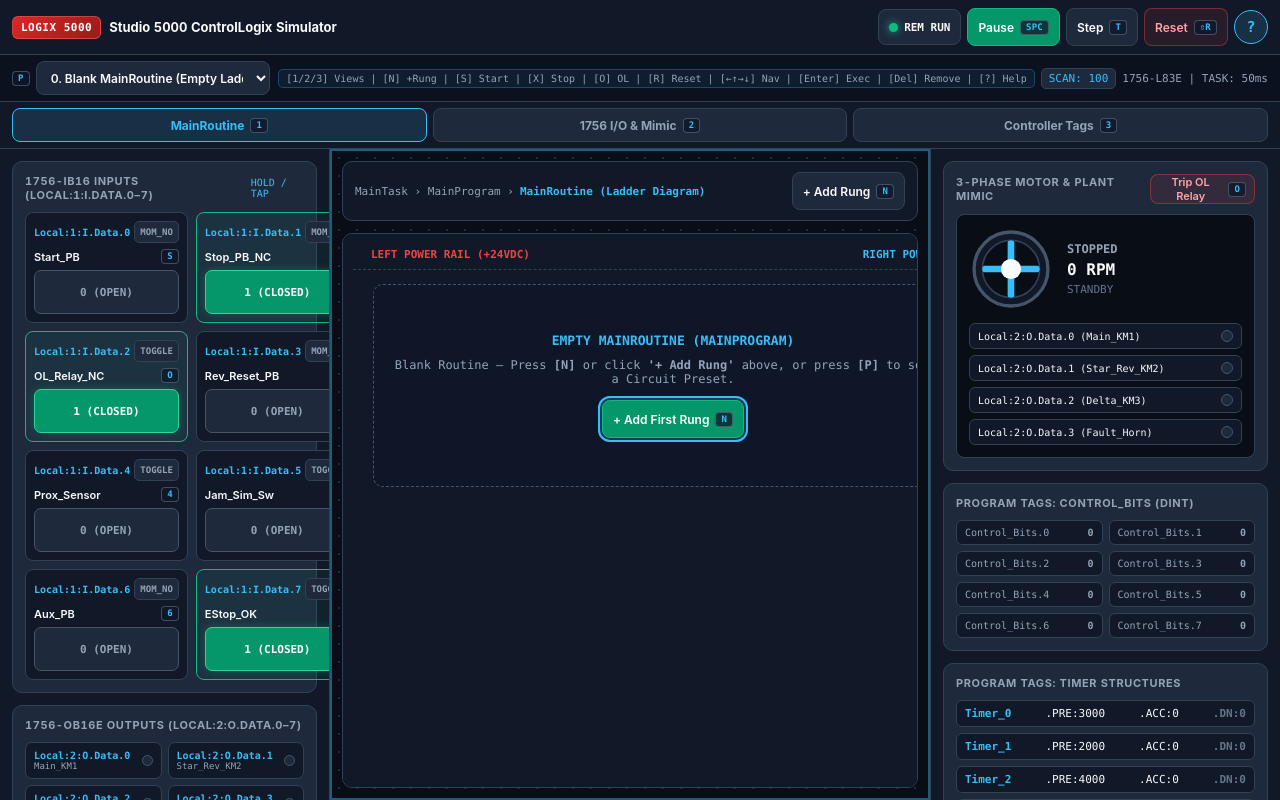
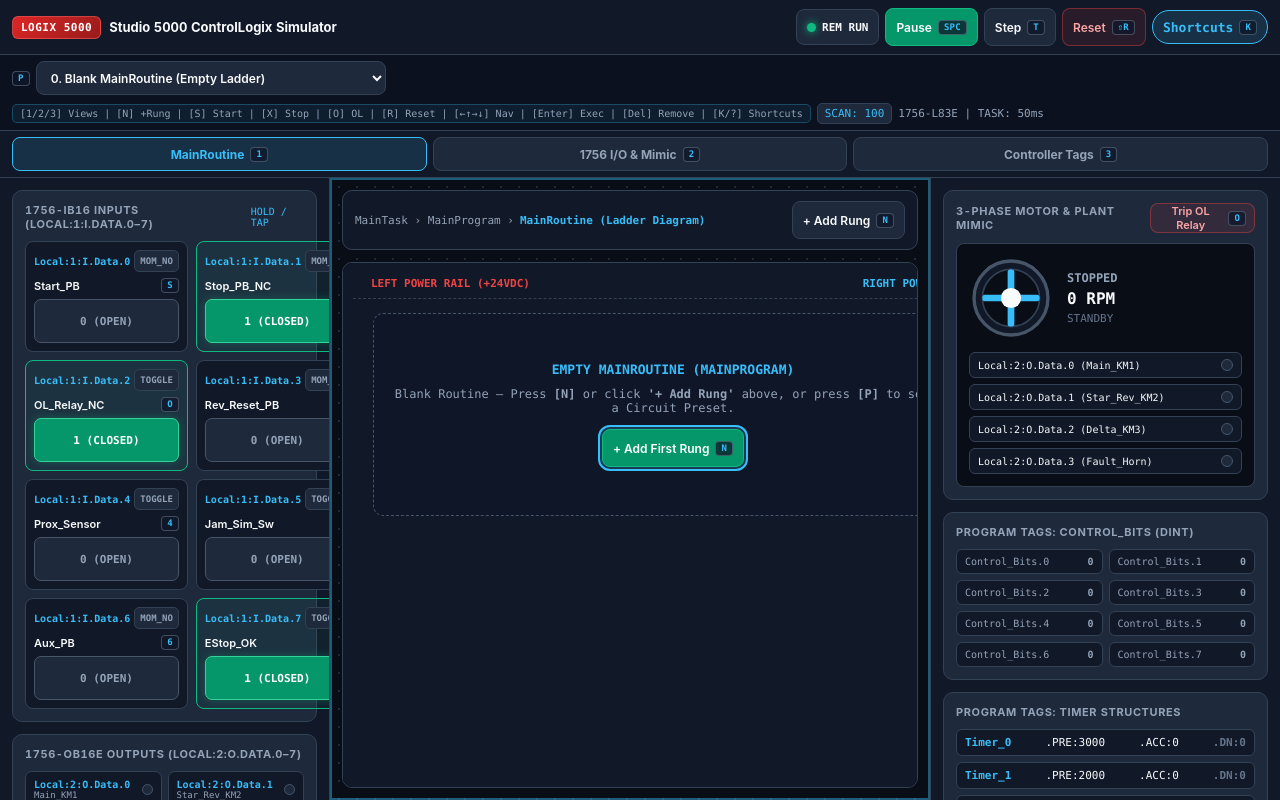
Before and after one commit to jeffry-lacanglacang/PLC-5000-Industrial-Ladder-Logic-Motor-Control-Simulator, a plain HTML site: page index.html in a window 1280 px wide. Drawn offline with Linux system fonts and the light colour scheme.

Commit message:
Update keyboard shortcuts and button styles

```diff
--- a/index.html
+++ b/index.html
@@ -232,14 +232,12 @@
   }
 
   button.btn-help-circle {
-    width: 34px;
-    min-width: 34px;
     height: 34px;
     min-height: 34px;
-    padding: 0;
-    border-radius: 50%;
+    padding: 0 10px;
+    border-radius: 17px;
     font-family: var(--font-mono);
-    font-size: 15px;
+    font-size: 13px;
     font-weight: 800;
     color: var(--sky-accent);
     border: 1.5px solid var(--sky-accent);
@@ -1245,7 +1243,7 @@
     <button id="btnRunToggle" class="btn-run" onclick="toggleCpuRun()" title="Shortcut: Space">Pause <span class="kbd-tag hide-mobile">SPC</span></button>
     <button id="btnStepScan" onclick="stepSingleScan()" title="Execute Single Continuous Task Scan (Shortcut: T)">Step <span class="kbd-tag hide-mobile">T</span></button>
     <button id="btnResetMemory" class="btn-danger" onclick="clearPlcMemory()" title="Clear Controller Tags & Reset Timers (Shortcut: Shift+R)">Reset <span class="kbd-tag hide-mobile">⇧R</span></button>
-    <button id="btnShortcutsHelp" class="btn-help-circle" onclick="openShortcutsModal()" title="View All Keyboard Shortcuts (Shortcut: ?)" aria-label="View All Keyboard Shortcuts">?</button>
+    <button id="btnShortcutsHelp" class="btn-help-circle" onclick="openShortcutsModal()" title="View All Keyboard Shortcuts (Shortcut: K or ?)" aria-label="View All Keyboard Shortcuts (K or ?)">Shortcuts <span class="kbd-tag hide-mobile">K</span></button>
   </div>
 </header>
 
@@ -1262,7 +1260,7 @@
   </div>
 
   <div class="scan-telemetry">
-    <span class="kb-hint-badge hide-mobile">[1/2/3] Views | [N] +Rung | [S] Start | [X] Stop | [O] OL | [R] Reset | [←↑→↓] Nav | [Enter] Exec | [Del] Remove | [?] Help</span>
+    <span class="kb-hint-badge hide-mobile">[1/2/3] Views | [N] +Rung | [S] Start | [X] Stop | [O] OL | [R] Reset | [←↑→↓] Nav | [Enter] Exec | [Del] Remove | [K/?] Shortcuts</span>
     <span id="scanCycleTag" class="scan-badge">SCAN: 0</span>
     <span class="hide-mobile">1756-L83E | TASK: 50ms</span>
   </div>
@@ -1384,7 +1382,7 @@
           <div class="shortcut-row"><span class="shortcut-desc">1756 I/O &amp; Mimic</span><span class="shortcut-keys"><span class="shortcut-keycap">2</span></span></div>
           <div class="shortcut-row"><span class="shortcut-desc">Controller Tags</span><span class="shortcut-keys"><span class="shortcut-keycap">3</span></span></div>
           <div class="shortcut-row"><span class="shortcut-desc">Open Routine Preset Menu</span><span class="shortcut-keys"><span class="shortcut-keycap">P</span></span></div>
-          <div class="shortcut-row"><span class="shortcut-desc">Open / Close Shortcut Key List</span><span class="shortcut-keys"><span class="shortcut-keycap">?</span></span></div>
+          <div class="shortcut-row"><span class="shortcut-desc">Open / Close Shortcut Key List</span><span class="shortcut-keys"><span class="shortcut-keycap">K</span><span class="shortcut-keycap">?</span></span></div>
         </div>
       </div>
 
@@ -3061,7 +3059,7 @@ document.addEventListener('keydown', function (e) {
   // 0. Keyboard Shortcuts Modal Open
   const shortcutsModal = document.getElementById('shortcutsModal');
   if (shortcutsModal && shortcutsModal.classList.contains('open')) {
-    if (e.key === 'Escape' || e.key === '?' || e.key === 'Enter') {
+    if (e.key === 'Escape' || e.key === '?' || lowerKey === 'k' || e.key === 'Enter') {
       e.preventDefault();
       closeShortcutsModal();
     }
@@ -3192,8 +3190,8 @@ document.addEventListener('keydown', function (e) {
   // Do not trigger global hotkeys while typing text or numbers
   if (isTextTyping) return;
 
-  // Open Keyboard Shortcuts Reference Modal (?)
-  if (e.key === '?' && !e.ctrlKey && !e.altKey && !e.metaKey) {
+  // Open Keyboard Shortcuts Reference Modal (K or ?)
+  if ((lowerKey === 'k' || e.key === '?') && !e.ctrlKey && !e.altKey && !e.metaKey) {
     e.preventDefault();
     openShortcutsModal();
     return;
```
